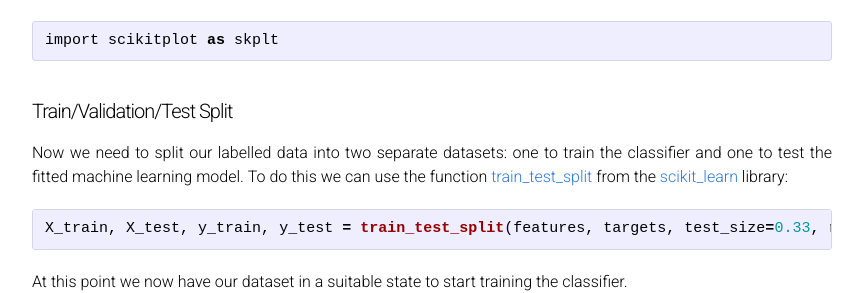
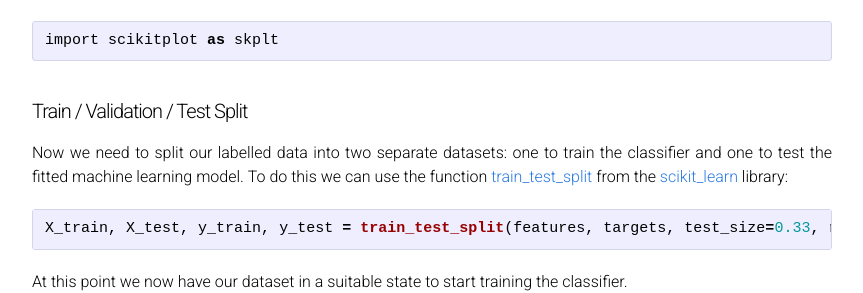
Before and after one commit to as595/csc-2019, a Jekyll site: the page built from classification.md, in a window 1280 px wide and 900 px high, scrolled down 7586 px. Shown: the part 161-454 px from the top of the window, without its empty margins (208-1071 px from the left). Built offline with Jekyll 4.4.1, drawn with Linux system fonts in a browser that asks for light colours; formulas are drawn with MathJax 3.

Commit message:
Update classification.md

```diff
--- a/classification.md
+++ b/classification.md
@@ -203,7 +203,7 @@ import scikitplot as skplt
 
 <a name='traintest'></a>
 
-<h4>Train/Validation/Test Split</h4>
+<h4>Train / Validation / Test Split</h4>
 
 Now we need to split our labelled data into two separate datasets: one to train the classifier and one to test the fitted machine learning model. To do this we can use the function <a href="https://scikit-learn.org/stable/modules/generated/sklearn.model_selection.train_test_split.html" target="_blank" rel="noopener noreferrer">train_test_split</a> from the <a href="https://scikit-learn.org/" target="_blank" rel="noopener noreferrer">scikit_learn</a> library:
 
@@ -249,14 +249,14 @@ There are a variety of ways to evaluate the performance of a machine learning mo
 Suppose we have two target classes; these could be *cat* and *mouse*, or alternatively *pulsar* and *non-pulsar*, but here I'm just going to call them *positive* and *negative*. When we apply a machine learning model to the unlabelled test data composed of these classes it fits a split that looks like this:
 
 <div class="fig figcenter fighighlight">
-  <img src="/images/decisionrule2.png">
+  <img width="320" height="320" src="/images/decisionrule2.png">
   <div class="figcaption">Image credit: Rob Lyon</div>
 </div>
 
 An unlabelled (test) data sample from class one that has been correctly labelled is called a *true positive*, but a sample that has been incorrectly labelled is called a *false negative*; likewise, an unlabelled (test) data sample from class two that has been correctly labelled is called *true negative*, and a sample that has been incorrectly labelled is called a *false positive*. We use these names to describe the different types of errors and hence the performance metrics of the machine learning model.
 
 <div class="fig figcenter fighighlight">
-  <img src="/images/confusion.png"></div>
+  <img width="320" height="320" src="/images/confusion.png"></div>
 </div>
 
 Some commonly used performance metrics are:
```
